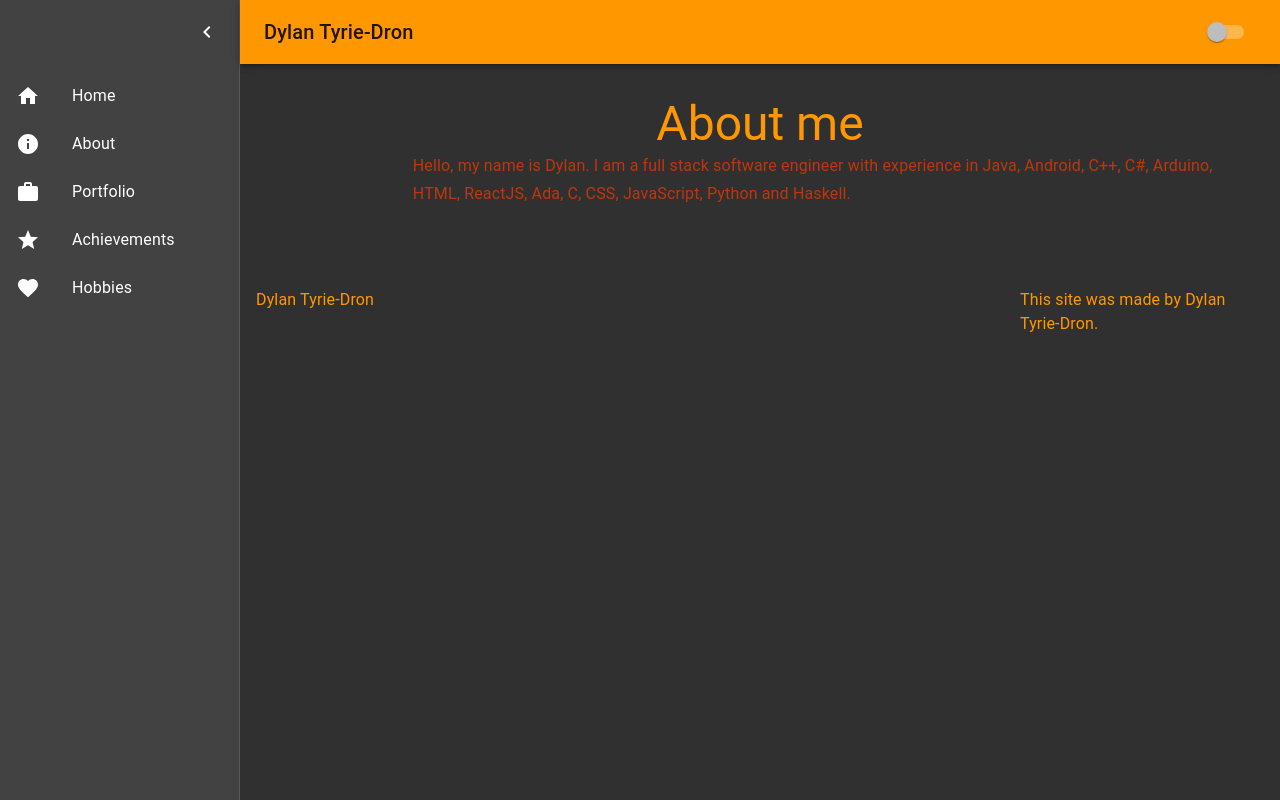
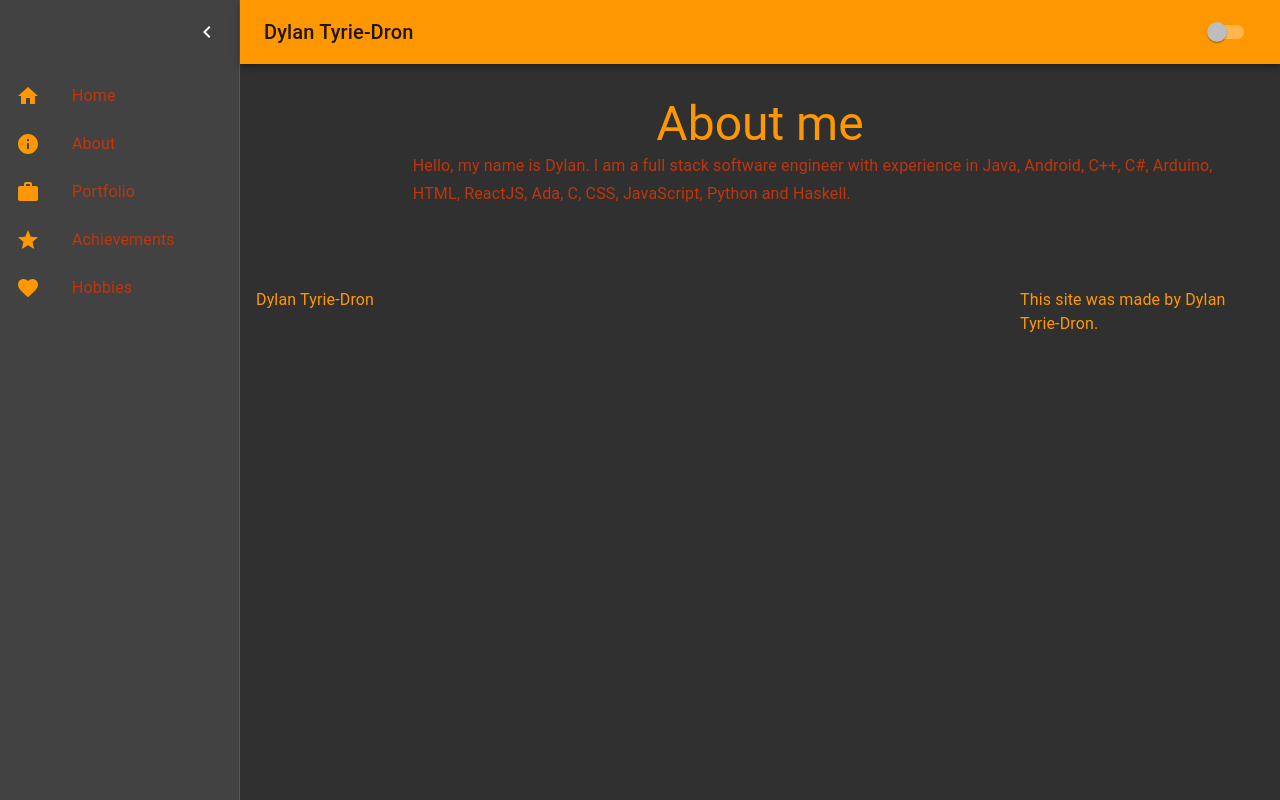
Before and after one commit to dtyriedron/dtyriedron-portfolio-site, a React (Create React App) app in the folder portfolio-site/: page /about in a window 1280 px wide. Built offline with nearby package versions, Linux system fonts and the light colour scheme.

Commit message:
fixed theming issues

```diff
--- a/portfolio-site/package.json
+++ b/portfolio-site/package.json
@@ -10,6 +10,7 @@
     "@testing-library/react": "^9.5.0",
     "@testing-library/user-event": "^7.2.1",
     "bootstrap": "^4.5.2",
+    "material-ui": "^0.20.2",
     "react": "^16.13.1",
     "react-dom": "^16.13.1",
     "react-parallax": "^3.1.2",
--- a/portfolio-site/src/App.js
+++ b/portfolio-site/src/App.js
@@ -18,6 +18,7 @@ import ListItemText from "@material-ui/core/ListItemText";
 import ListSubheader from "@material-ui/core/ListSubheader";
 import Container from '@material-ui/core/Container';
 import Box from '@material-ui/core/Box';
+import { useTheme } from "@material-ui/core/styles";
 
 import AboutIcon from "@material-ui/icons/Info";
 import WorkIcon from "@material-ui/icons/Work";
@@ -144,6 +145,7 @@ function App(){
       }
     }
   });
+  const theme = useTheme();
 
   const handleThemeChange = () => {
     setDarkState(!darkState);
@@ -159,48 +161,53 @@ function App(){
 
   const fixedHeightPaper = clsx(classes.paper, classes.fixedHeight);
 
-  const listItemClick = (link) => {
-    const home = process.env.PUBLIC_URL + '/';
-    window.location = `${home}${link}`;
-  };
-
   const mainListItems = (
     <div>
-      <ListItem button onClick={() => listItemClick('')}>
+      <Link to={process.env.PUBLIC_URL + '/'} style={{ color: `${mainSecondaryColor}`, textDecoration: 'none' }} >
+        <ListItem button >
           <ListItemIcon>
-          <HomeIcon />
+            <HomeIcon color="primary" />
           </ListItemIcon>
           <ListItemText primary="Home"/>
         </ListItem>
-      <ListItem button onClick={() => listItemClick('about')}>
+      </Link>
+      <Link to={process.env.PUBLIC_URL + '/about'} style={{  color: `${mainSecondaryColor}`,textDecoration: 'none' }}>
+        <ListItem button >
           <ListItemIcon>
-          <AboutIcon />
+            <AboutIcon color="primary"/>
           </ListItemIcon>
-        <ListItemText primary="About" />
+          <ListItemText primary="About"/>
         </ListItem>
-      <ListItem button onClick={() => listItemClick('portfolio')}>
+      </Link>
+      <Link to={process.env.PUBLIC_URL + '/portfolio'} style={{  color: `${mainSecondaryColor}`,textDecoration: 'none' }}>
+        <ListItem button >
           <ListItemIcon>
-          <WorkIcon />
+            <WorkIcon color="primary"/>
           </ListItemIcon>
-        <ListItemText primary="Portfolio" />
+          <ListItemText primary="Portfolio"/>
         </ListItem>
-      <ListItem button onClick={() => listItemClick('achievements')}>
+      </Link>
+      <Link to={process.env.PUBLIC_URL + '/achievements'} style={{  color: `${mainSecondaryColor}`,textDecoration: 'none' }}>
+        <ListItem button >
           <ListItemIcon>
-          <StarIcon />
+            <StarIcon color="primary"/>
           </ListItemIcon>
-        <ListItemText primary="Achievements" />
+          <ListItemText primary="Achievements"/>
         </ListItem>
-      <ListItem button onClick={() => listItemClick('hobbies')}>
+      </Link>
+      <Link to={process.env.PUBLIC_URL + '/hobbies'} style={{  color: `${mainSecondaryColor}`,textDecoration: 'none' }}>
+        <ListItem button >
           <ListItemIcon>
-          <Favoriteicon />
+            <Favoriteicon color="primary"/>
           </ListItemIcon>
-        <ListItemText primary="Hobbies" />
+          <ListItemText primary="Hobbies"/>
         </ListItem>
+      </Link>
     </div>
   );
 
   return (
-    <ThemeProvider theme={darkTheme}>
+    <ThemeProvider theme= {darkTheme} >
       <div className={classes.root}>
       <CssBaseline />
         <BrowserRouter >
@@ -244,8 +251,8 @@ function App(){
               <div className={classes.appBarSpacer} />
               <Container maxWidth="lg" className={classes.container}>
                 <Grid>
-                <Route exact path={process.env.PUBLIC_URL + '/'} render={()=> <Home title="Dylan Tyrie-Dron" subTitle='Graduate Software Engineer' color="inherit"/>}/>
-                <Route path={process.env.PUBLIC_URL + '/about'} render={()=> <About title='About me' />}/>
+                  <Route exact path={process.env.PUBLIC_URL + '/'} render={()=> <Home title="Dylan Tyrie-Dron" subTitle='Graduate Software Engineer' color="inherit"/>} />
+                  <Route path={process.env.PUBLIC_URL + '/about'} render={()=> <About title='About me'/>}/>
                   <Route path={process.env.PUBLIC_URL + '/portfolio'} render={()=> <Portfolio title='My Projects!' />}/>
                   <Route path={process.env.PUBLIC_URL + '/achievements'} render={()=> <Achievements title='My Achievements!'/>}/>
                   <Route path={process.env.PUBLIC_URL + '/hobbies'} render={()=> <Hobbies title='My Interests!' />}/>
--- a/portfolio-site/src/assests/data/tileData.js
+++ b/portfolio-site/src/assests/data/tileData.js
@@ -1,4 +1,4 @@
-import react from 'react';
+// import react from 'react';
 
 import github from '../images/Github.png';
 import strava from '../images/Strava.jpeg';
--- a/portfolio-site/src/pages/AboutPage.js
+++ b/portfolio-site/src/pages/AboutPage.js
@@ -1,17 +1,18 @@
 import React from 'react';
 import Typography from '@material-ui/core/Typography';
+import { useTheme, withTheme } from "@material-ui/core/styles";
 
 import Hero from '../components/Hero';
 import Content from '../components/Content';
 
 function AboutPage(props){
+    const theme = useTheme();
     return(
         <div>
             <Hero title={props.title}/>
 
             <Content>
                 <Typography variant="subtitle1" color="secondary"> Hello, my name is Dylan. I am a full stack software engineer with experience in Java, Android, C++, C#, Arduino, HTML, ReactJS, Ada, C, CSS, JavaScript, Python and Haskell. </Typography>
-
             </Content>
         </div>
     );
```
Also changed, not shown: 1 other file (tests, documents, lock files or other folders). Lines whose indentation alone changed are shown as unchanged.
